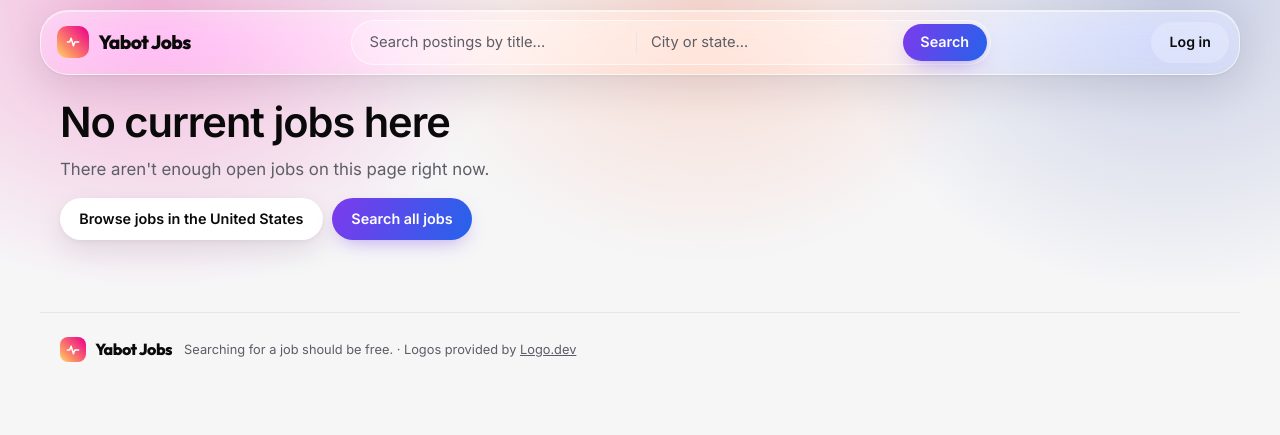
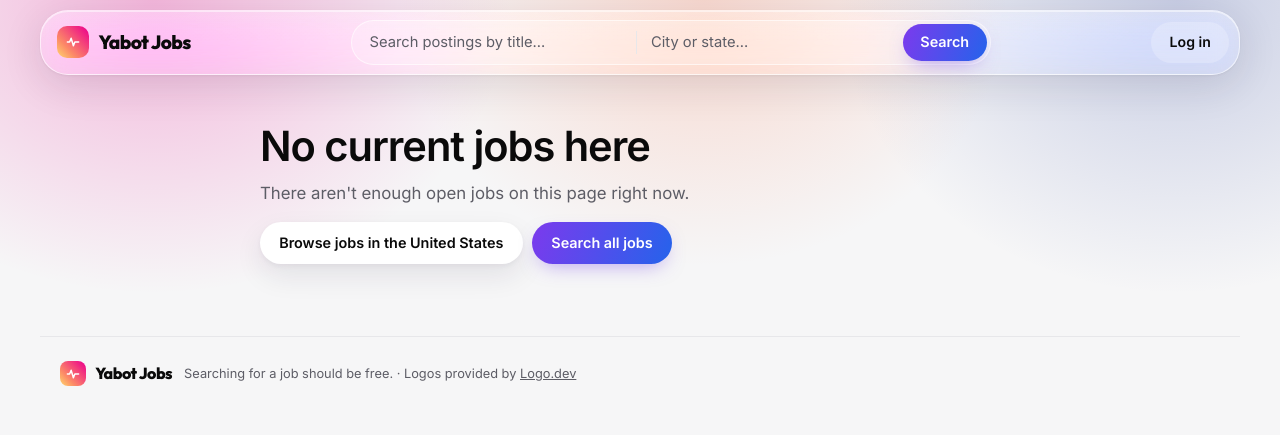
Before and after one commit to davicho01/yabot.jobs-backend, a Python web app: template templates/seo/hub_gone.html.jinja in a window 1280 px wide. Shown: the top 435 px of the page. Run offline with Jinja, Linux system fonts and the light colour scheme; the template is opened without the code that fills it, so the values that code supplies are empty.

Commit message:
SEO gone pages: centered like the others, with room above the title
Co-Authored-By: Claude Opus 5.5 <noreply@anthropic.com>
Claude-Session: https://claude.ai/code/session_01LkT1vQaWnrL6vLmrWQ1A7P

```diff
--- a/templates/seo/_base_style.html.jinja
+++ b/templates/seo/_base_style.html.jinja
@@ -91,6 +91,8 @@
   /* A page that's one column (a sector's days): the whole page centered at
      reading width rather than spread to the header's edges. */
   .wrap--narrow { max-width: calc(var(--read) + 2.5rem); }
+  /* The "no longer available" pages have no breadcrumb above the title. */
+  .wrap--gone { padding-top: 3rem; }
   .sr { position: absolute; width: 1px; height: 1px; overflow: hidden; clip: rect(0 0 0 0); }
   .skip { position: absolute; left: -9999px; top: 0; background: var(--surface); color: var(--ink); padding: 0.75rem 1rem; z-index: 10; border-radius: 12px; }
   .skip:focus { left: 1rem; top: 1rem; }
--- a/templates/seo/hub_gone.html.jinja
+++ b/templates/seo/hub_gone.html.jinja
@@ -14,7 +14,7 @@
 <body>
   {% include "_header.html.jinja" %}
   <main id="main">
-  <div class="wrap">
+  <div class="wrap wrap--narrow wrap--gone">
     <h1>No current jobs here</h1>
     <p class="lede">There aren't enough open jobs on this page right now.</p>
     <div class="head-actions">
--- a/templates/seo/job_gone.html.jinja
+++ b/templates/seo/job_gone.html.jinja
@@ -16,7 +16,7 @@
 <body>
   {% include "_header.html.jinja" %}
   <main id="main">
-  <div class="wrap">
+  <div class="wrap wrap--narrow wrap--gone">
     <h1>This job is no longer available</h1>
     {% if job %}
     <p class="meta-line">{{ job.title }} at {{ job.company_display }}{% if job.location %} &middot; {{ job.location }}{% endif %}</p>
```
